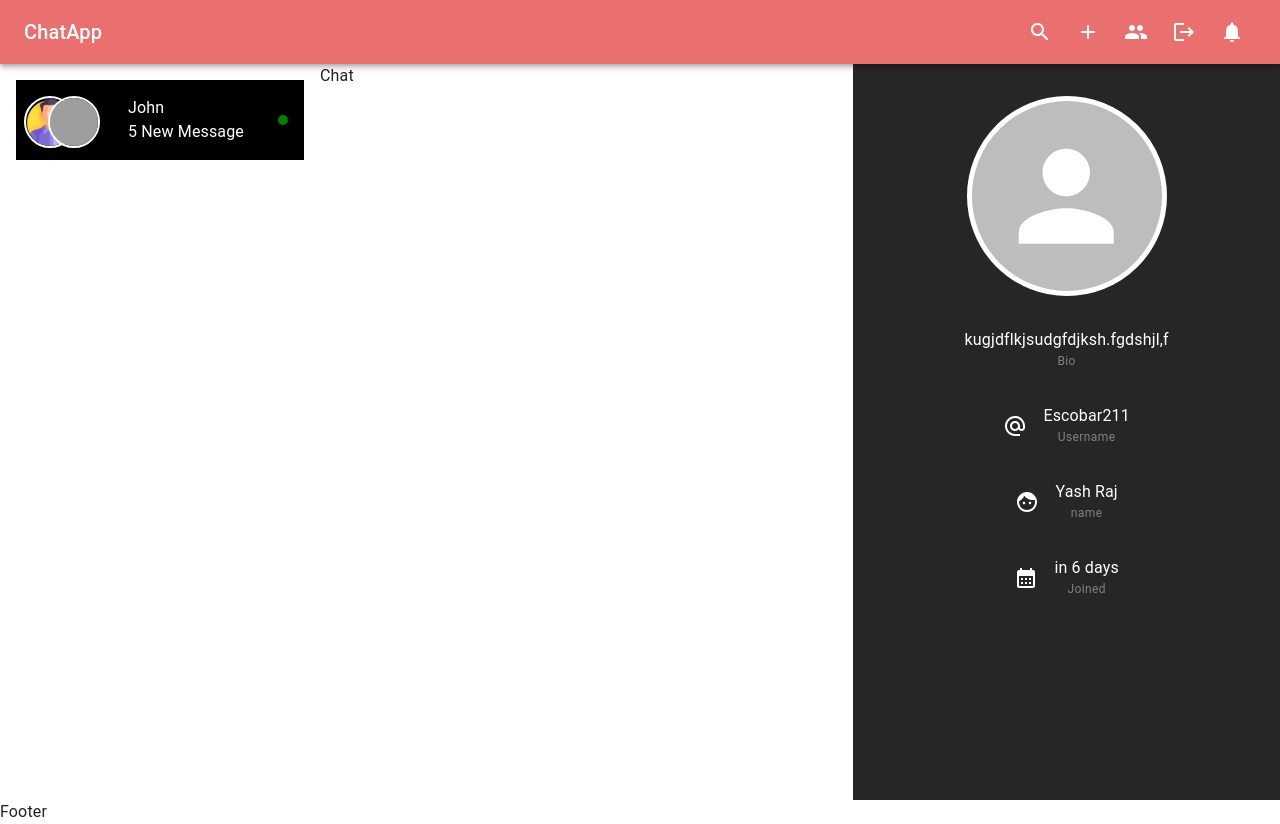
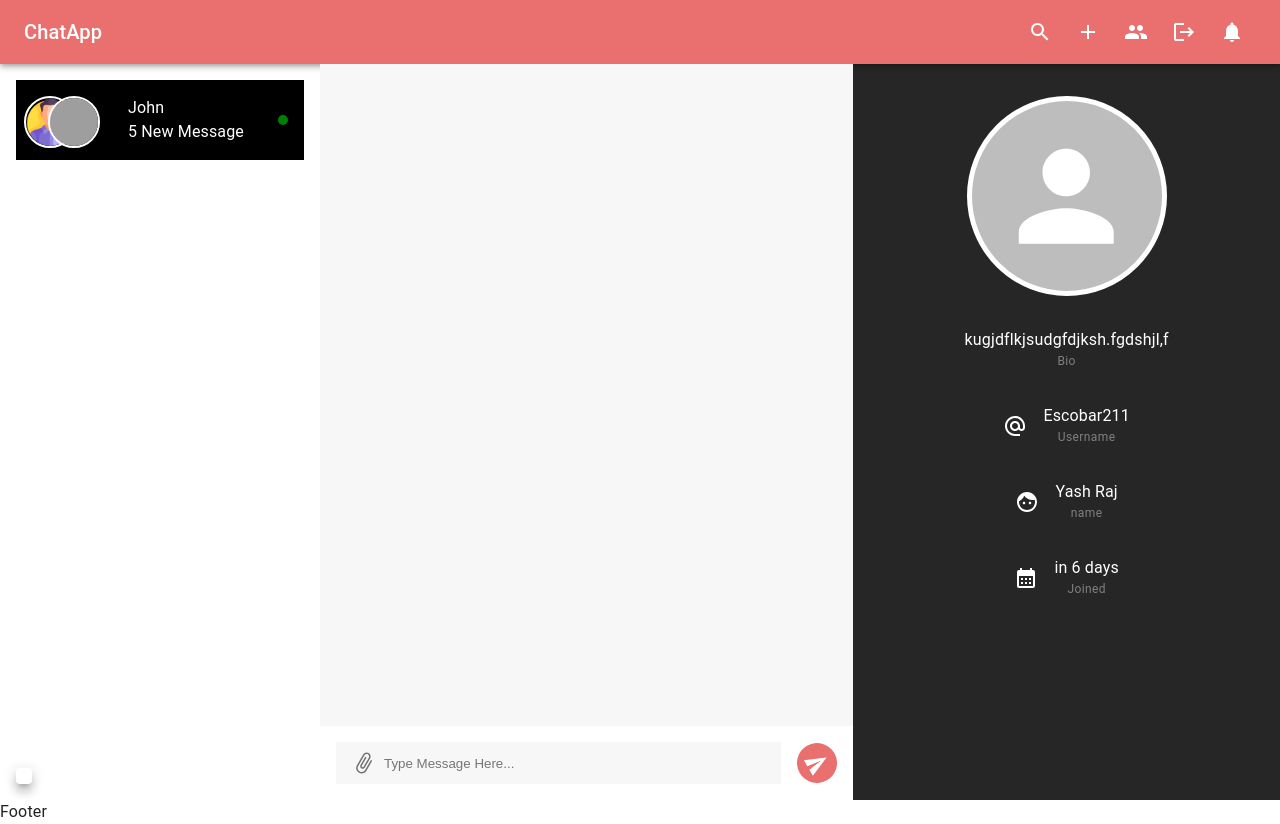
Before and after one commit to yashr775/MyChatApp, a React (Vite) app in the folder Client/: page /chat/kjlhldfig in a window 1280 px wide. Built offline with nearby package versions, Linux system fonts and the light colour scheme; grey boxes are pictures that could not be loaded.

Commit message:
Chat component completed

```diff
--- /dev/null
+++ b/Client/src/components/dialogs/FileMenu.tsx
@@ -0,0 +1,12 @@
+import { Menu } from "@mui/material";
+import React from "react";
+
+interface FileMenuPropTypes {
+  anchorE1: HTMLButtonElement | null;
+}
+
+const FileMenu = ({ anchorE1 }: FileMenuPropTypes) => {
+  return <Menu open anchorEl={anchorE1}></Menu>;
+};
+
+export default FileMenu;
--- a/Client/src/components/styles/stylecomponents.tsx
+++ b/Client/src/components/styles/stylecomponents.tsx
@@ -1,5 +1,6 @@
 import { styled } from "@mui/material";
 import { Link as LinkComponent } from "react-router-dom";
+import { grayColor } from "../../constants/color";
 
 export const VisuallyHiddenInput = styled("input")({
   border: 0,
@@ -21,3 +22,13 @@
     background-color: rgba(0, 0, 0, 0.1);
   }
 `;
+
+export const InputBox = styled("input")`
+  width: 100%;
+  height: 100%;
+  border: none;
+  outline: none;
+  padding: 0 3rem;
+  border-radius: 1.5 rem;
+  background-color: ${grayColor};
+`;
--- a/Client/src/pages/Chat.tsx
+++ b/Client/src/pages/Chat.tsx
@@ -1,8 +1,73 @@
-import React from "react";
+/* eslint-disable @typescript-eslint/no-unused-vars */
+import React, { Fragment, useRef } from "react";
 import AppLayout from "../components/layout/AppLayout";
+import { IconButton, Stack } from "@mui/material";
+import { grayColor, orange } from "../constants/color";
+import {
+  AttachFile as AttachFileIcon,
+  Send as SendIcon,
+} from "@mui/icons-material";
+import { InputBox } from "../components/styles/stylecomponents";
+import FileMenu from "../components/dialogs/FileMenu";
 
 const Chat = () => {
-  return <div>Chat</div>;
+  const containerRef = useRef(null);
+  const fileMenuRef = useRef(null);
+
+  return (
+    <Fragment>
+      <Stack
+        ref={containerRef}
+        boxSizing={"border-box"}
+        padding={"1rem"}
+        spacing={"1rem"}
+        bgcolor={grayColor}
+        height={"90%"}
+        sx={{
+          overflowX: "hidden",
+          overflowY: "auto",
+        }}
+      ></Stack>
+      <form style={{ height: "10%" }}>
+        <Stack
+          direction={"row"}
+          height={"100%"}
+          padding={"1rem"}
+          alignItems={"center"}
+          position={"relative"}
+        >
+          <IconButton
+            sx={{
+              position: "absolute",
+              left: "1.5rem",
+              rotate: "30deg",
+            }}
+            ref={fileMenuRef}
+          >
+            <AttachFileIcon />
+          </IconButton>
+          <InputBox placeholder="Type Message Here..." />
+
+          <IconButton
+            type="submit"
+            sx={{
+              rotate: "-30deg",
+              bgcolor: orange,
+              color: "white",
+              marginLeft: "1rem",
+              padding: "0.5rem",
+              "&:hover": {
+                bgcolor: "error.dark",
+              },
+            }}
+          >
+            <SendIcon />
+          </IconButton>
+        </Stack>
+      </form>
+      <FileMenu anchorE1={fileMenuRef.current} />
+    </Fragment>
+  );
 };
 
 export default AppLayout(Chat);
```
Also changed, not shown: Client/src/components/shared/MessageComponent.tsx (added, +25 -0 lines).
